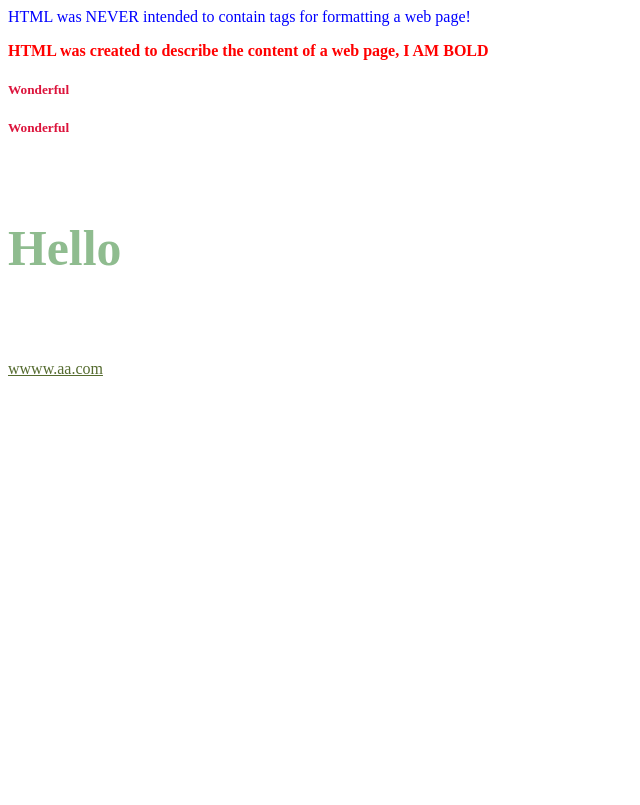
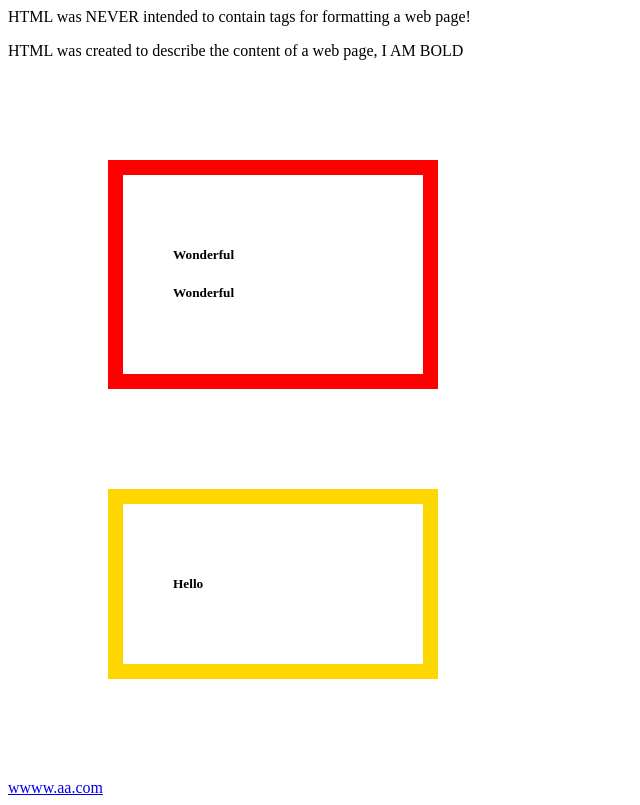
Before and after one commit to manabshy/brainstation2021WebDevelopment, a website built with Parcel: page index.html in a window 1280 px wide. Shown: the whole page, without its empty margins (0-640 px from the left). Built offline with nearby package versions, Linux system fonts and the light colour scheme.

Commit message:
Box model

```diff
--- a/style.css
+++ b/style.css
@@ -1,37 +1,23 @@
+div.my-parent {
+  width: 200px;
+  border: 15px solid red;
+  padding: 50px;
+  margin: 100px;
+}
 
 
 
-/*
-.red-paragraph {
-  color: red;
-}
-
-.red-paragraph.special {
-  font-weight: bold;
-} */
-
-.red-paragraph,.special {
- color: red;
- font-weight: bold;
-}
-
-p span.child-element {
-  color: blue;
+div.another-parent {
+  width: 200px;
+  border: 15px solid gold;
+  padding: 50px;
+  margin: 100px;
 }
 
 
-div.my-parent > .this-child  {
-  color: crimson;
-}
 
-div[my-attribute="my-special-div"] {
- color : darkseagreen;
- font-size: 60px;
- font:bold;
+/**** Margin
 
-}
+/**** Padding
 
-a[href="https://google.co.uk"] {
-  color: darkolivegreen;
-  font: 50px;
-}
+/**** border
```
